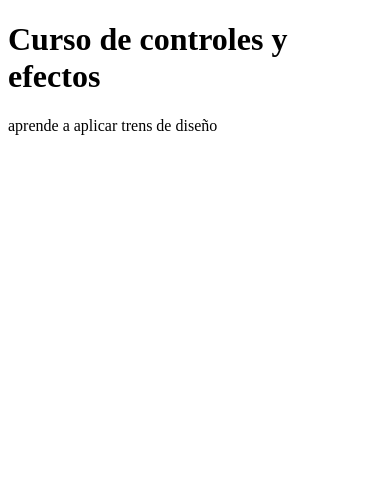
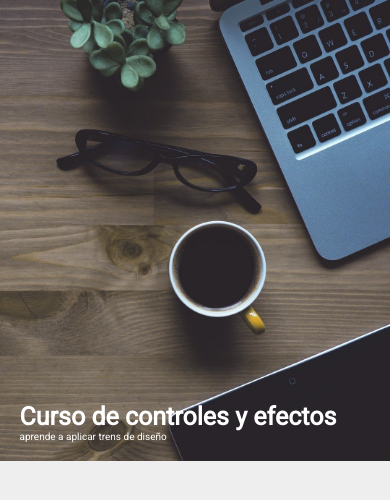
Before and after one commit to Mrbanano/Hero-page, a plain HTML site: page index.html in a window 390 px wide. Drawn offline with Linux system fonts and the light colour scheme.

Commit message:
include css

```diff
--- a/assets/css/style.css
+++ b/assets/css/style.css
@@ -1,3 +1,53 @@
 *{
+    margin: 0;
+    padding: 0;
+    font-family: 'Roboto', sans-serif;
+}
+
+body{
+    background-color:#eee;
+}
+
+.hero-img{
+    height: 75vh;
+    background:url(../img/bg1.jpg);
+    background-size: cover;
+    background-position: center;
+    padding: 2em;
+    color: white;
+
+    display: flex;
+    align-items: flex-end;
+    padding: 5%;
+}
+
+.hero-img h1{
+    font-size: 72px;
+    margin: 0;
+    text-shadow:  0px 0px 0px 0px #000;
 
 }
+
+.hero-img p{
+    font-size: 24px;
+    text-shadow:  0px 0px 0px 0px #000;
+}
+
+@media (max-width:500px){
+
+    .hero-img h1{
+        font-size: 25px;
+        margin: 0;
+        text-shadow:  0px 0px 0px 0px #000;
+
+    }
+    .hero-img p{
+        font-size: 10px;
+        text-shadow:  0px 0px 0px 0px #000;
+    }
+    .hero-img{
+        height: 50vh;
+        background-position: right;
+    }
+
+}
```
